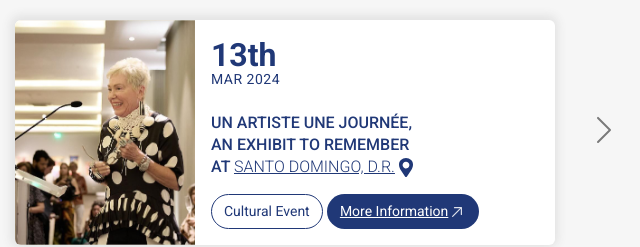
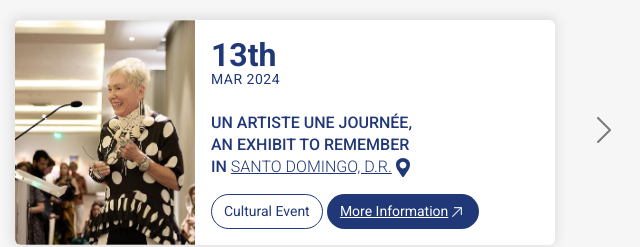
Before and after one commit to manuel-s90/manuel-s90.github.io, a plain HTML site: page index.html in a window 1280 px wide. Shown: the part 2492-2739 px from the top of the page, 640-1280 px from the left. Drawn offline with nearby package versions, Linux system fonts and the light colour scheme; files whose address does not match are found by name; a web font is replaced by a local one.

Commit message:
hot-fix
typo 2

```diff
--- a/index.html
+++ b/index.html
@@ -245,7 +245,7 @@
 				                            <div class="card-body">
 				                                <h3 class="card-date">13th</h3>
 				                                <h5 class="card-month">Mar 2024</h5>
-				                                <p class="card-text">Un Artiste Une Journée,<br> An Exhibit To Remember<br>at <a href="#">Santo Domingo, D.R.</a><img src="images/icons/location.svg" alt="location icon"></p>
+				                                <p class="card-text">Un Artiste Une Journée,<br> An Exhibit To Remember<br>in <a href="#">Santo Domingo, D.R.</a><img src="images/icons/location.svg" alt="location icon"></p>
 				                                <button type="button" class="btn secondary-tag">Cultural Event</button>
 				                                <a href="blog-un-artiste.html" type="button" class="btn btn-primary">More Information<span><img style="padding: 4px; max-width: 18px;" src="images/icons/arrow-up-right.svg" alt="arrow icon"></span></a>
 				                            </div>
```
